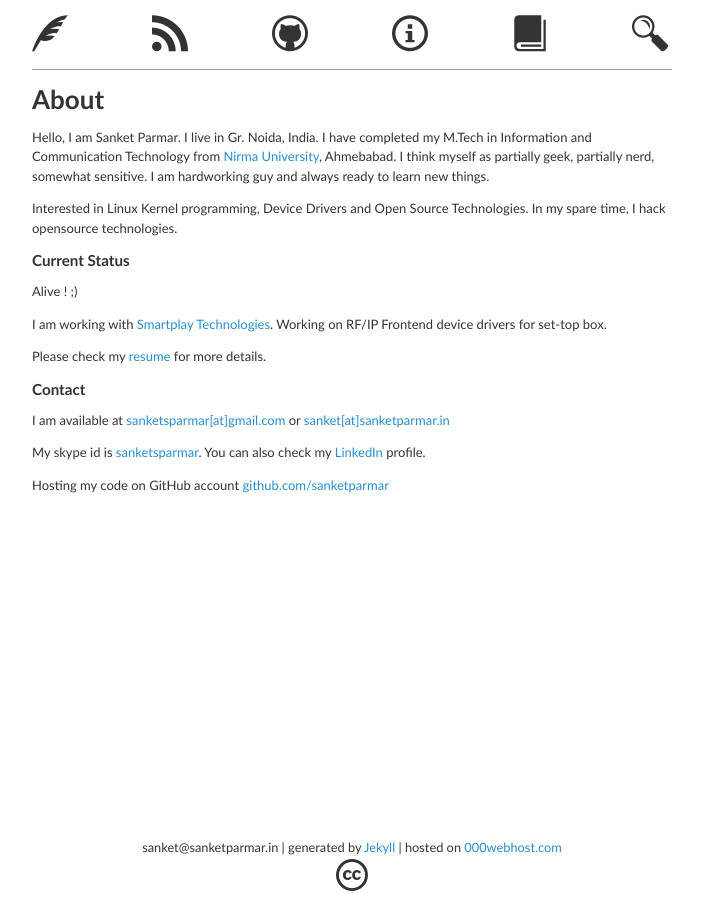
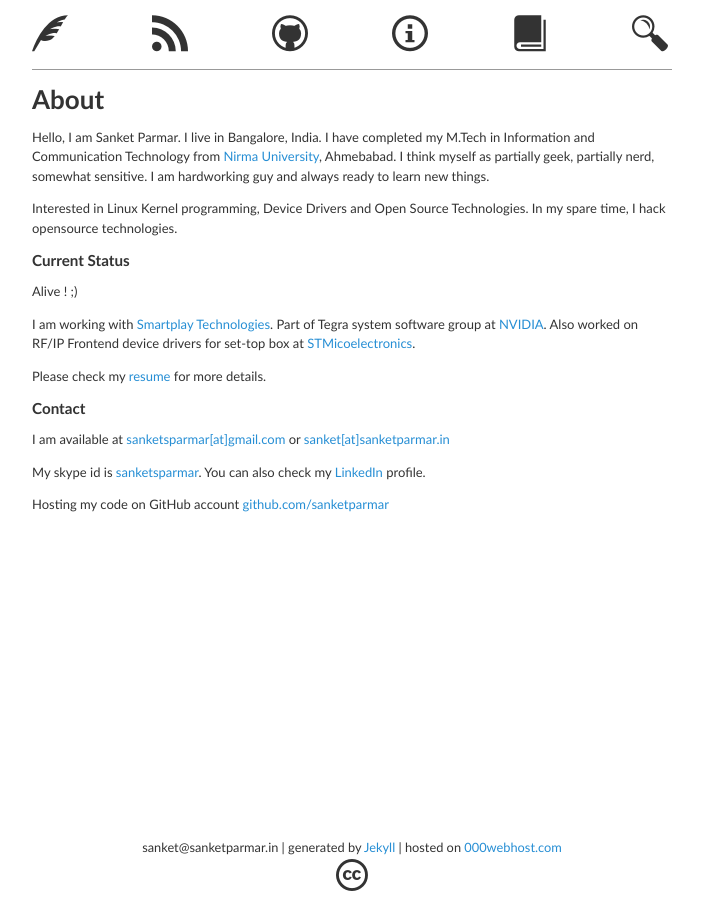
Before and after one commit to sanketparmar/sanketparmar.in, a Jekyll site: the page built from about.md, in a window 1280 px wide. Shown: the whole page, without its empty margins (288-991 px from the left). Built offline with Jekyll 4.4.1, drawn with Linux system fonts in a browser that asks for light colours; nearby versions of some CDN libraries; Markdown is read by kramdown in place of the engine named in the settings; comment, search, counter and statistics services are not loaded.

Commit message:
Updated about me

```diff
--- a/about.md
+++ b/about.md
@@ -6,16 +6,16 @@ title: About - Sanket Parmar
 {% capture m %}
 About
 =====
-Hello, I am Sanket Parmar. I live in Gr. Noida, India. I have completed my M.Tech in Information and Communication Technology from [Nirma University](http://nirmauni.ac.in), Ahmebabad. I think myself as partially geek, partially nerd, somewhat sensitive. I am hardworking guy and always ready to learn new things.
+Hello, I am Sanket Parmar. I live in Bangalore, India. I have completed my M.Tech in Information and Communication Technology from [Nirma University](http://nirmauni.ac.in), Ahmebabad. I think myself as partially geek, partially nerd, somewhat sensitive. I am hardworking guy and always ready to learn new things.
 
 Interested in Linux Kernel programming, Device Drivers and Open Source Technologies. In my spare time, I hack opensource technologies.
 
 ### Current Status
 Alive ! ;)
 
-I am working with [Smartplay Technologies](http://www.smartplayin.com). Working on RF/IP Frontend device drivers for set-top box.
+I am working with [Smartplay Technologies](http://www.smartplayin.com). Part of Tegra system software group at [NVIDIA](http://www.nvidia.in). Also worked on RF/IP Frontend device drivers for set-top box at [STMicoelectronics](http://www.st.com).
 
-Please check my [resume](/) for more details.
+Please check my [resume](https://raw.githubusercontent.com/sanketparmar/resume/master/resume_sanket_parmar.pdf) for more details.
 
 ### Contact
 
```
